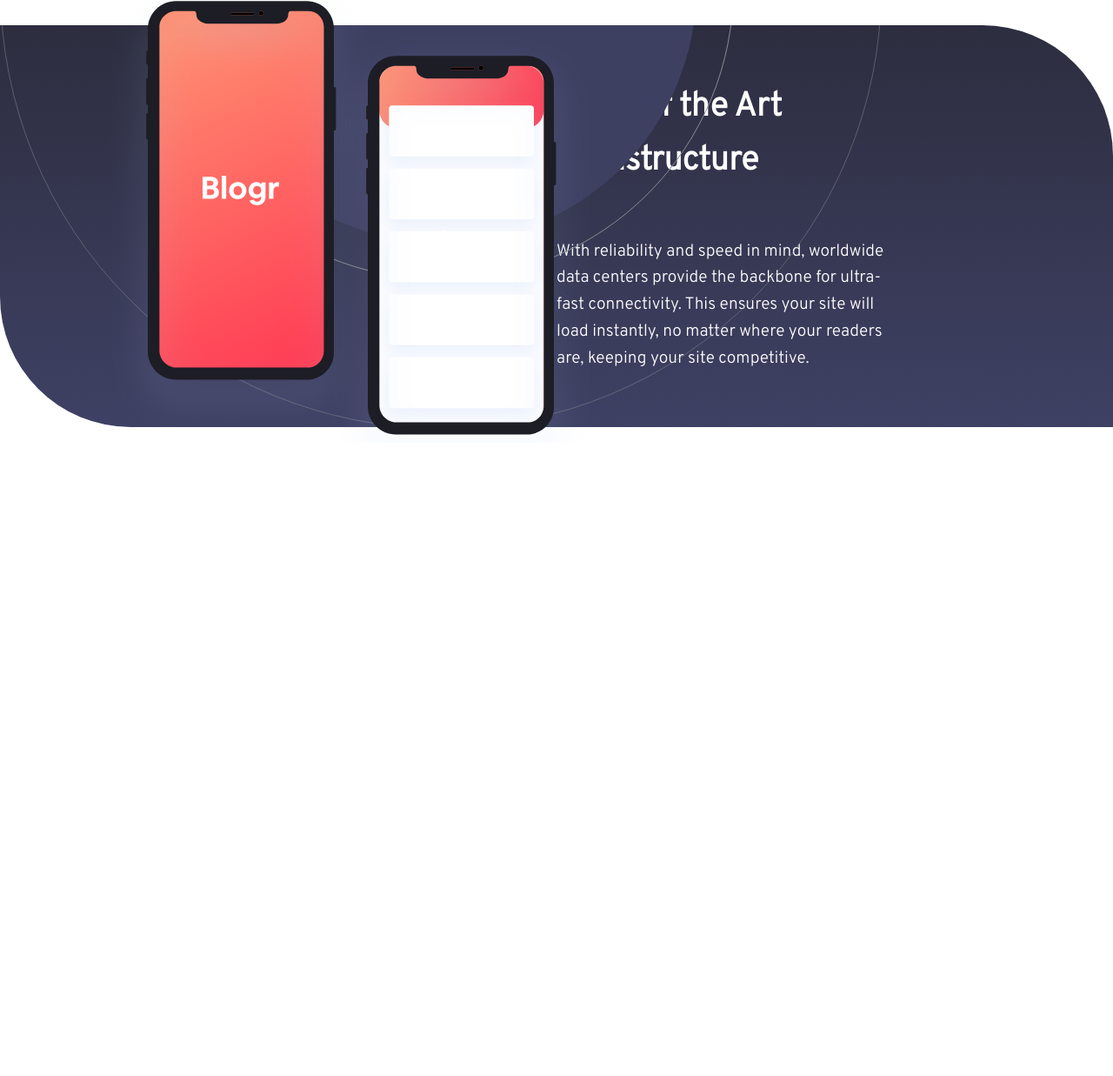
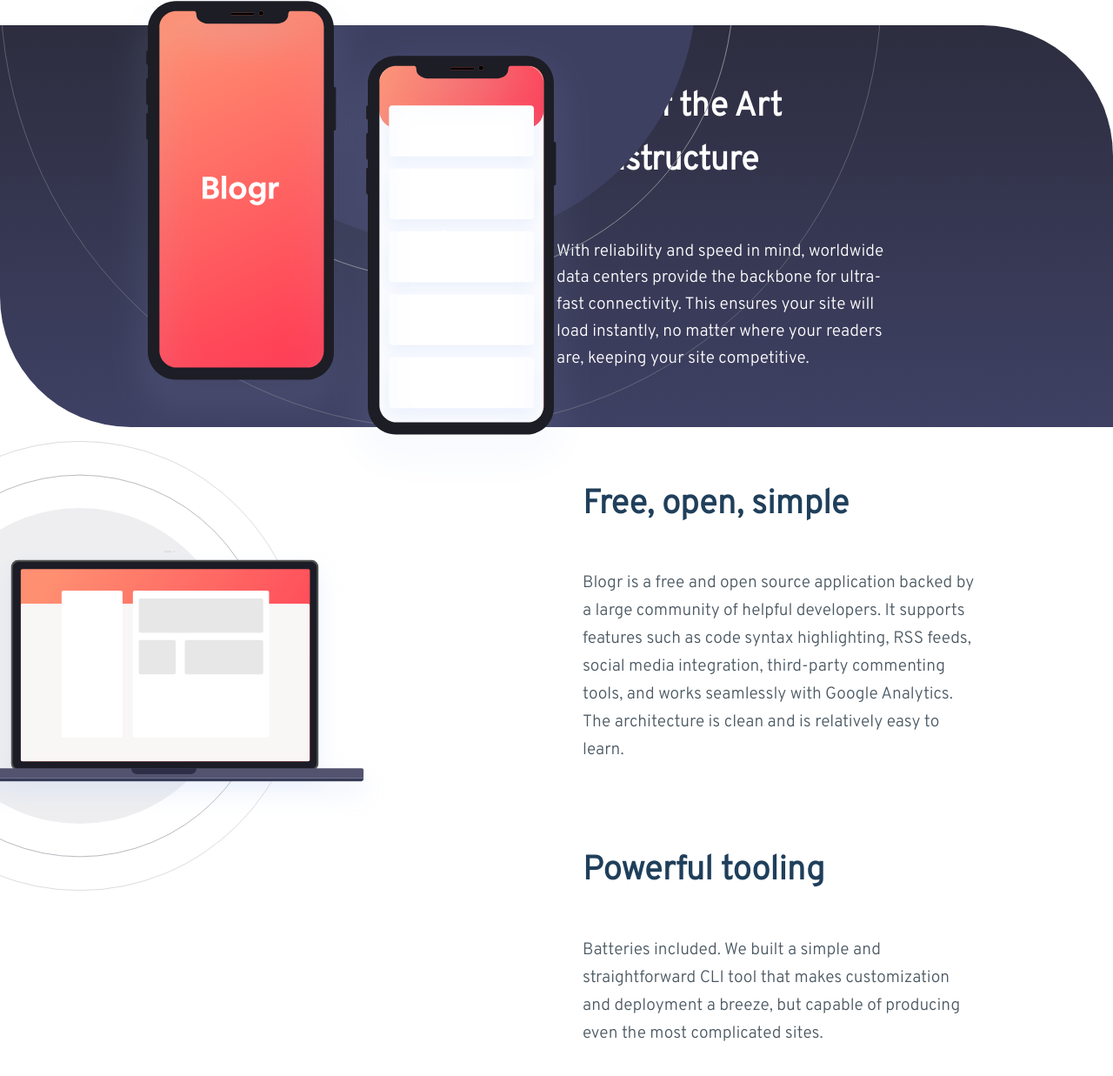
Before and after one commit to Perception12/blogr, a plain HTML site: page index.html in a window 1280 px wide. Shown: the part 1782-3019 px from the top of the page at 87% size. Before the commit the page ends 2291 px from the top, so only its background shows below. Drawn offline with Linux system fonts and the light colour scheme.

Commit message:
complete second about section

```diff
--- a/index.html
+++ b/index.html
@@ -138,6 +138,36 @@
 
   <!-- End Of Banner -->
 
+  <div id="second-about">
+    <div class="wrapper">
+
+      <div class="second-about-left">
+        <img src="./images/illustration-laptop-desktop.svg" alt="" class="laptop">
+      </div>
+
+      <div class="second-about-right">
+        <div class="description">
+          <h2>Free, open, simple</h2>
+          <p> Blogr is a free and open source application backed by a large community of helpful developers. It supports
+            features such as code syntax highlighting, RSS feeds, social media integration, third-party commenting tools,
+            and works seamlessly with Google Analytics. The architecture is clean and is relatively easy to learn.</p>
+        </div>
+
+        <div class="description">
+          <h2>Powerful tooling</h2>
+          <p>Batteries included. We built a simple and straightforward CLI tool that makes customization and deployment a breeze, but
+            capable of producing even the most complicated sites.</p>
+        </div>
+      </div>
+    </div>
+  </div>
+
+
+
+
+
+
+
   <!-- <div class="attribution">
     Challenge by <a href="https://www.frontendmentor.io?ref=challenge" target="_blank">Frontend Mentor</a>.
     Coded by <a href="#">Kehinde</a>.
--- a/style.css
+++ b/style.css
@@ -285,3 +285,43 @@ header .intro a.learn-more:hover {
     font-size: 2em;
     margin-bottom: 1.5em;
 }
+
+#second-about {
+    width: 100%;
+    position: relative;
+    margin: 0;
+    margin-top: -8%;
+    padding: 10%;
+    box-sizing: border-box;
+    line-height: 2em;
+    overflow: hidden;
+}
+
+#second-about .second-about-left {
+    position: absolute;
+    left: -13%;
+    top: 10%;
+    width: 50%;
+}
+
+#second-about .description {
+    margin-bottom: 2.5em;
+    padding: 30px;
+}
+
+#second-about .second-about-left .laptop {
+    width: 100%;
+}
+
+
+#second-about .second-about-right {
+    float: right;
+    width: 50%;
+    font-size: 1.2em;
+}
+
+#second-about .second-about-right h2 {
+    color: hsl(208, 49%, 24%);
+    font-size: 2em;
+    margin-bottom: 1.5em;
+}
```
